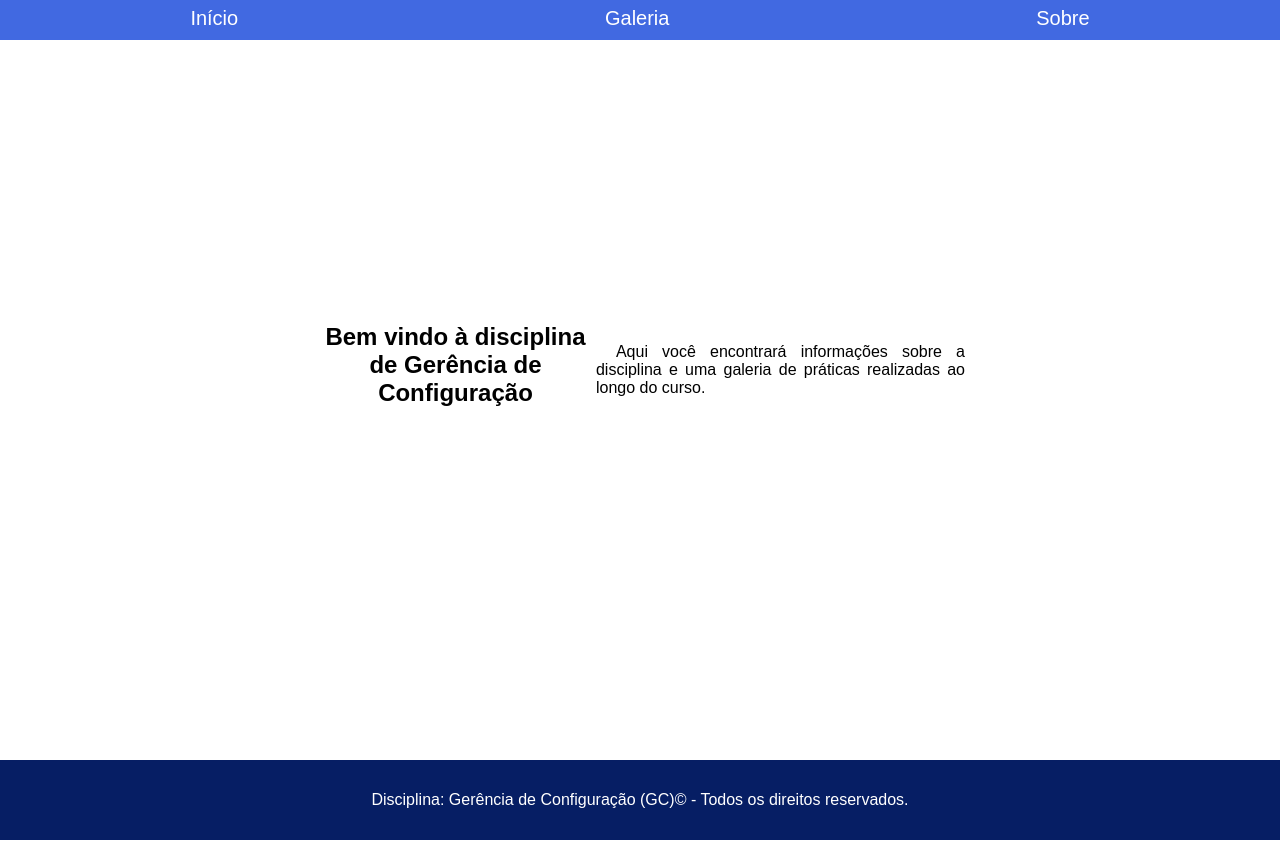
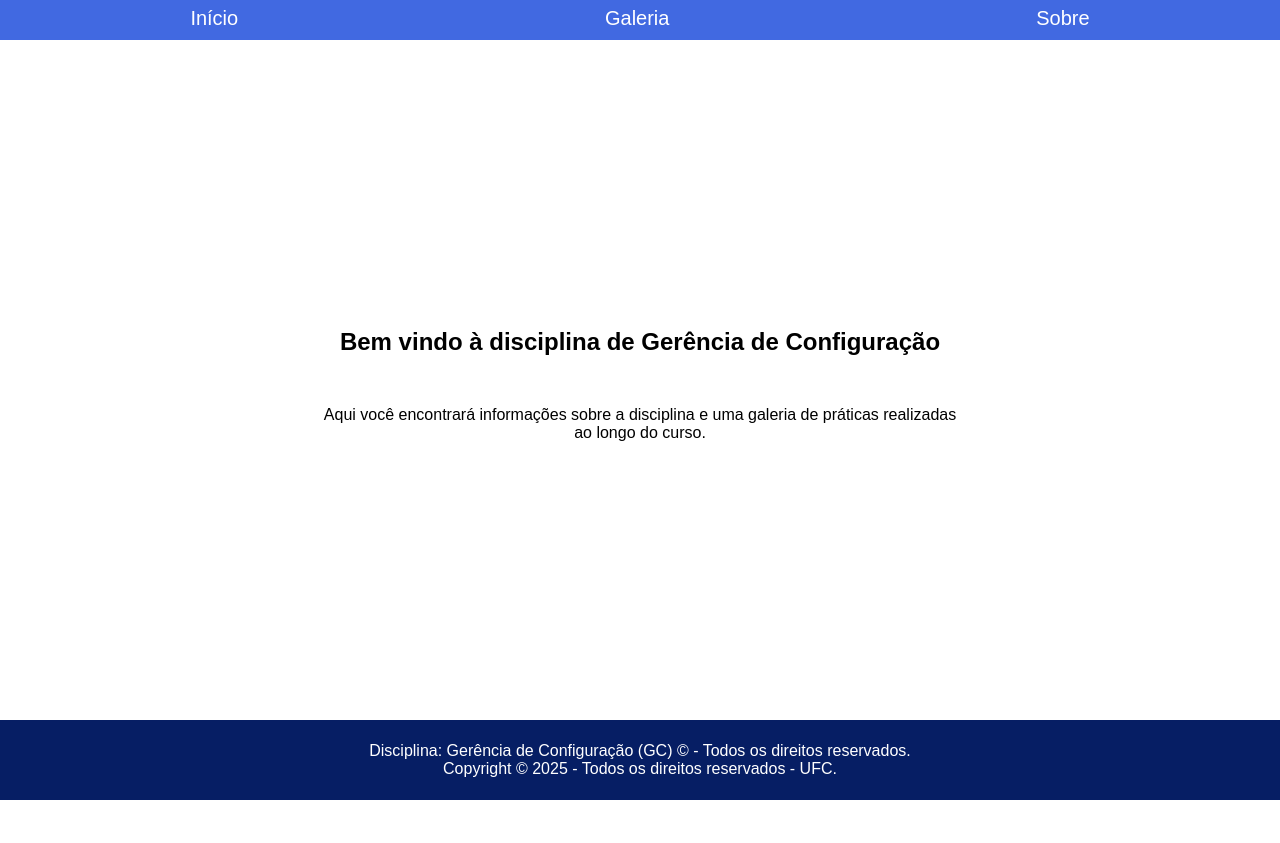
Before and after one commit to higormcarnauba/site-exemplo, a plain HTML site: page index.html in a window 1280 px wide. Shown: the top 843 px of the page. After the commit the page ends 800 px from the top, so only its background shows below. Drawn offline with Linux system fonts and the light colour scheme.

Commit message:
refactor: corrigindo estrutura index.html #56

```diff
--- a/assets/css/style.css
+++ b/assets/css/style.css
@@ -7,23 +7,33 @@
     font-family: Arial, Helvetica, sans-serif;
 }
 
-html {
+html, body{
+    height: 100%;
+    margin: 0;
+    display: flex;
+    flex-direction: column;
     scroll-behavior: smooth;
 }
 
-body {
-    background-color: white;
+main {
+    flex: 1;
+    display: flex;
+    flex-direction: column;
+    justify-content: center;
+    align-items: center;
+    padding-top: 5vh;
 }
 
-main {
-    width: 100%;
-    min-height: 95vh;
+footer {
+    height: 80px;
+    background-color: #061e64ff;
+    color: white;
     display: flex;
-    padding: 10px;
+    flex-direction: column !important;
+    align-items: center;
     justify-content: center;
-    align-items: center;
+    text-align: center;
 }
-
 
 .conteudo-bem-vindo {
     width: 750px;
@@ -31,6 +41,7 @@ main {
     padding: 50px;
     border-radius: 10px;
     background-color: #ffffff;
+    text-align: center;
 }
 
 .conteudo-bem-vindo h1 {
@@ -39,9 +50,9 @@ main {
 }
 
 .conteudo-bem-vindo p {
-    text-align: justify;
+    text-align: center;
     margin-bottom: 10px;
-    text-indent: 20px;
+
 }
 
 .conteudo-bem-vindo .titulo-conteudo {
@@ -209,12 +220,3 @@ main {
     visibility: visible;
     opacity: 1;
 }
-
-footer {
-    height: 80px;
-    background-color: #061e64ff;
-    color: white;
-    display: flex;
-    align-items: center;
-    justify-content: center;
-}
--- a/index.html
+++ b/index.html
@@ -1,37 +1,5 @@
 <!DOCTYPE html>
 <html>
-    <head>
-        <meta charset="UTF-8"/>
-        <title>Disciplina de GC - HOME</title>
-        <link rel="stylesheet" href="assets/css/style.css">
-        <link rel="shortcut icon" href="assets/img/icon-gc.png" type="image/x-icon">
-    </head>
-    <body>
-        <header class="cabecalho">
-            <nav class="nav-bar">
-                <ul>
-                    <li><a href="index.html">Início</a></li>
-                    <li><a href="gallery.html">Galeria</a></li>
-                    <li><a href="about.html">Sobre</a></li>
-                </ul>
-            </nav>
-        </header>
-        <main>
-            <section class="conteudo-bem-vindo">
-                <div class="titulo-conteudo">
-                    <h1>Bem vindo à disciplina de Gerência de Configuração</h1>
-                    <p> Aqui você encontrará informações sobre a disciplina e uma galeria de práticas realizadas ao longo do curso.</p>
-                </div>
-            </section>
-        </main>
-        <div id="footer-container"></div>
-        <script>
-            fetch("./assets/html/footer.html")
-                .then(response => response.text())
-                .then(data => document.getElementById("footer-container").innerHTML = data);
-        </script>
-    </body>
-
 <head>
     <meta charset="UTF-8" />
     <title>Disciplina de GC - HOME</title>
@@ -49,16 +17,19 @@
             </ul>
         </nav>
     </header>
+
     <main>
         <section class="conteudo-bem-vindo">
             <div class="titulo-conteudo">
                 <h1>Bem vindo à disciplina de Gerência de Configuração</h1>
             </div>
+                <p> Aqui você encontrará informações sobre a disciplina e uma galeria de práticas realizadas ao longo do curso.</p>
         </section>
     </main>
 
     <footer>
-        Copyright © 2025 - Todos os direitos reservados - UFC.
+        <p>Disciplina: Gerência de Configuração (GC) © - Todos os direitos reservados.</p>
+        <p>Copyright © 2025 - Todos os direitos reservados - UFC.</p>
     </footer>
 </body>
 
```
Also changed, not shown: assets/html/footer.html (+1 -1 lines), package-lock.json (added).
